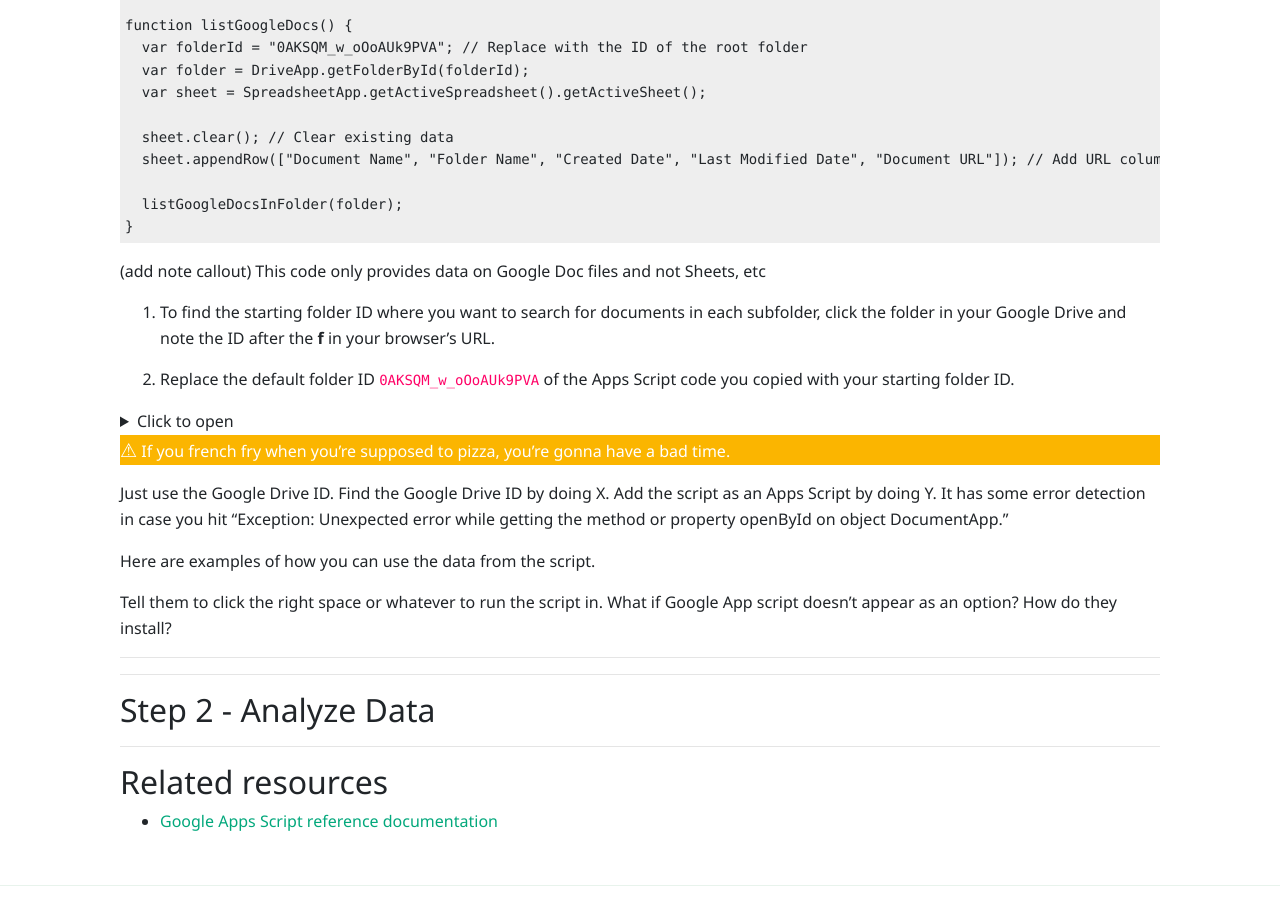
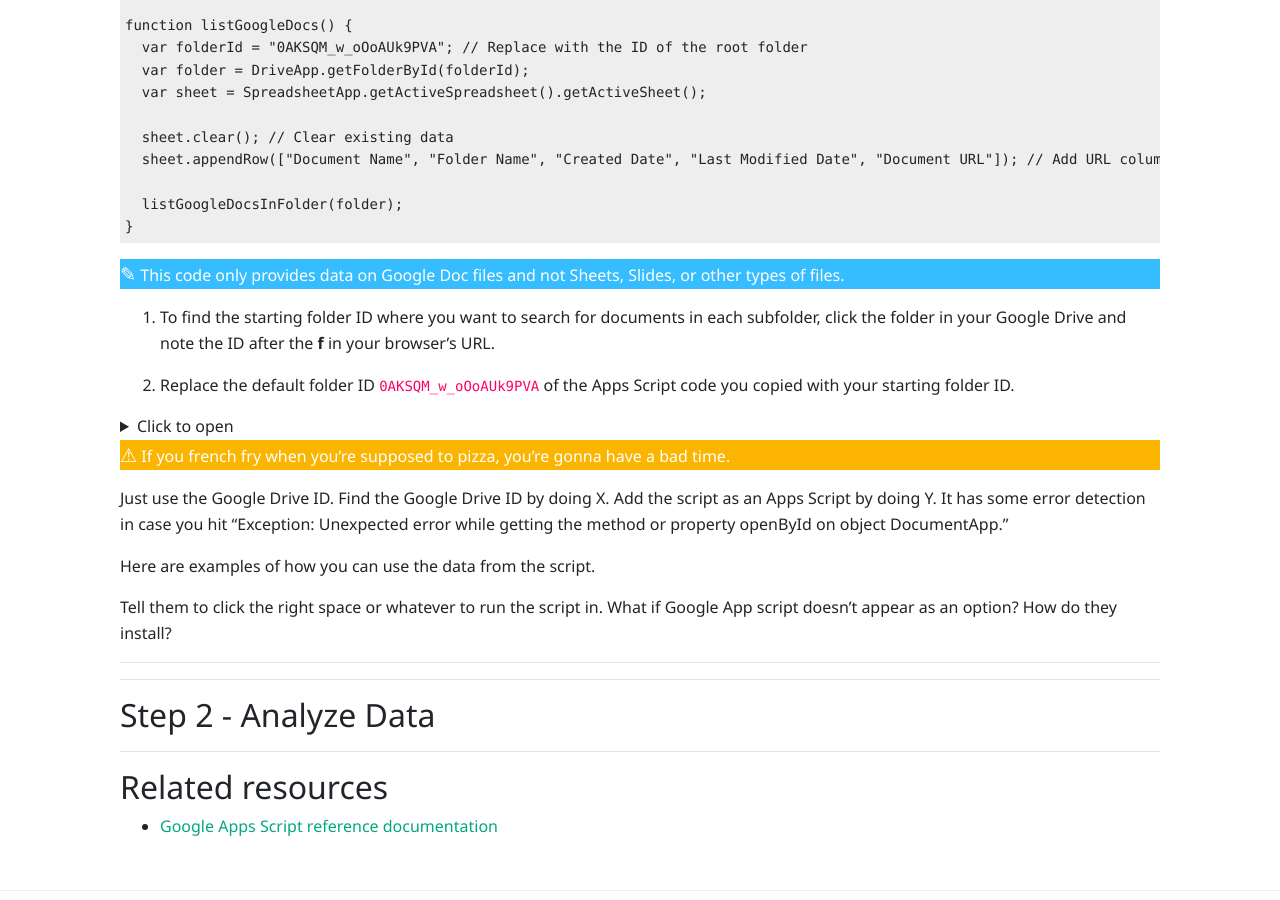
Before and after one commit to stumblefiend/jeremy.pugh, a Jekyll site: the page built from assets/scripts/google-drive-content-review.md, in a window 1280 px wide and 900 px high, scrolled down 1880 px. Built offline with Jekyll 4.4.1, drawn with Linux system fonts in a browser that asks for light colours; nearby versions of some CDN libraries; our own code applies the rules of GitHub Pages for plain Markdown files.

Commit message:
Update google-drive-content-review.md

````diff
--- a/assets/scripts/google-drive-content-review.md
+++ b/assets/scripts/google-drive-content-review.md
@@ -83,7 +83,10 @@
 }
 ```
 
-(add note callout) This code only provides data on Google Doc files and not Sheets, etc
+<div class="alert-cyan">
+  <p><span style="font-size:larger;">✎</span>
+  This code only provides data on Google Doc files and not Sheets, Slides, or other types of files.</p>
+</div>
 
 1. To find the starting folder ID where you want to search for documents in each subfolder, click the folder in your Google Drive and note the ID after the **f** in your browser's URL.
 
````
